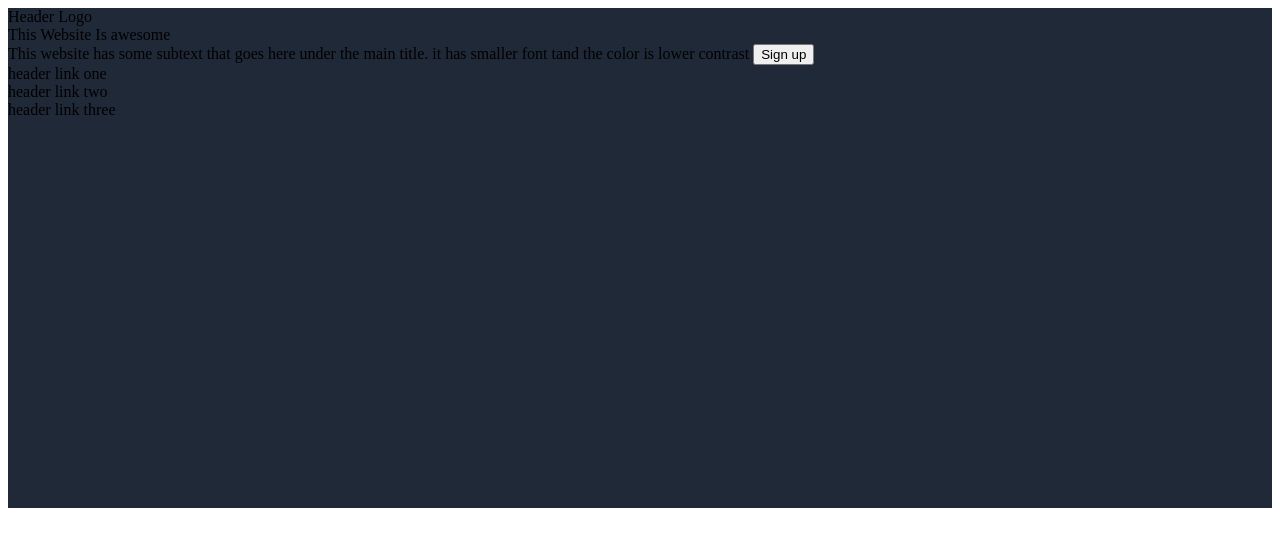
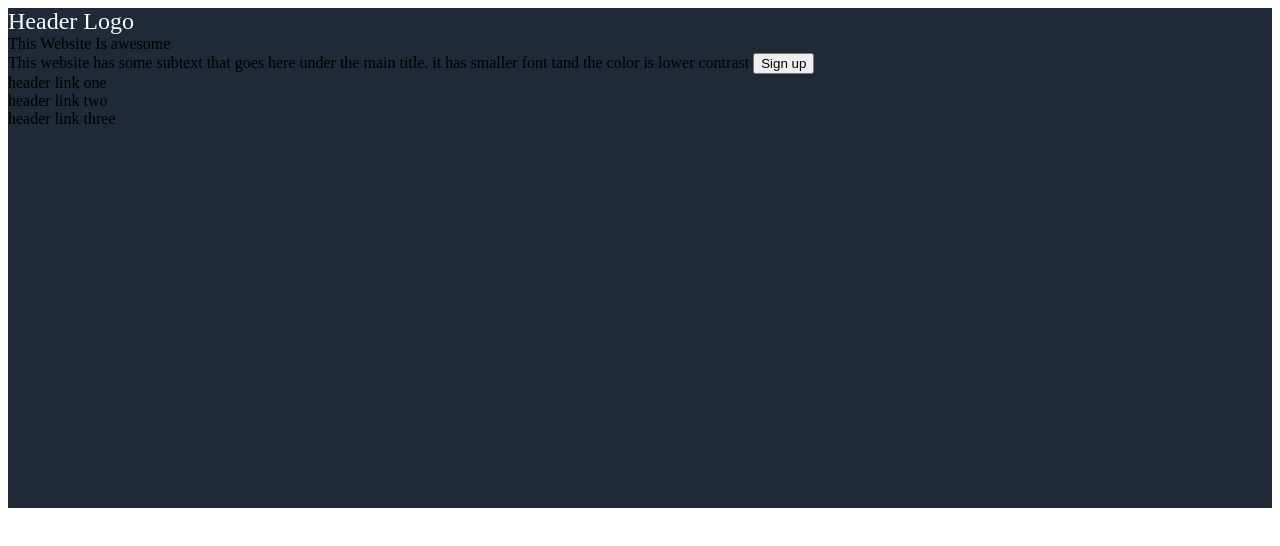
Before and after one commit to RickMwangi237/homepage, a plain HTML site: page index.html in a window 1280 px wide. Drawn offline with Linux system fonts and the light colour scheme.

Commit message:
Add css to logo  flex item

```diff
--- a/styles.css
+++ b/styles.css
@@ -2,3 +2,8 @@
     background: #1f2937;
     height: 500px;
 }
+
+.logo{
+    font-size: 24px;
+    color: #F9FAF8;
+}
```
